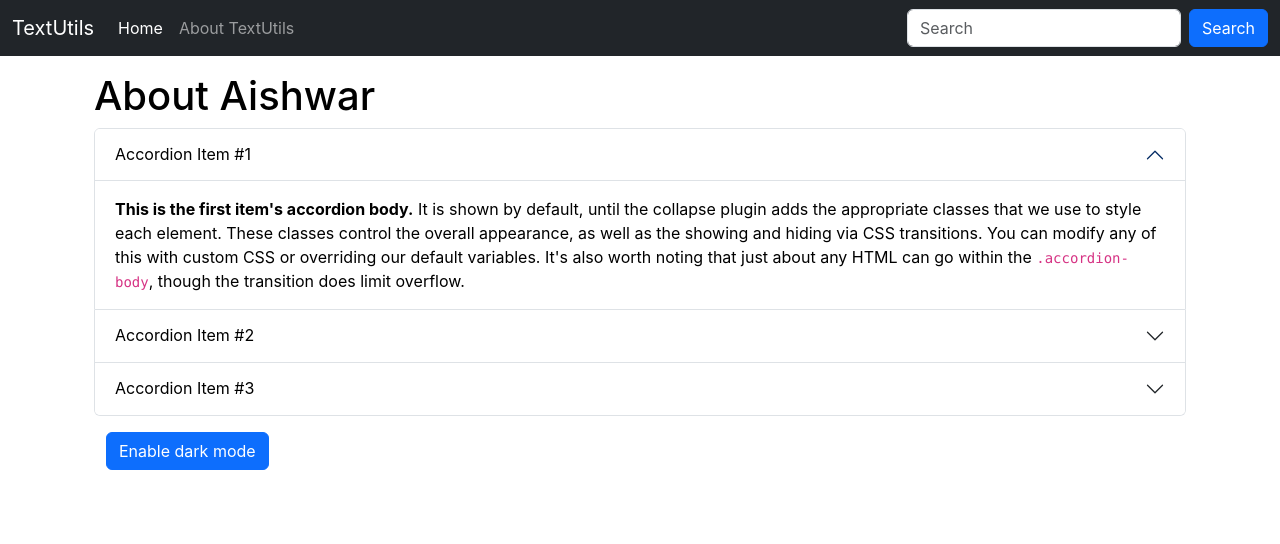
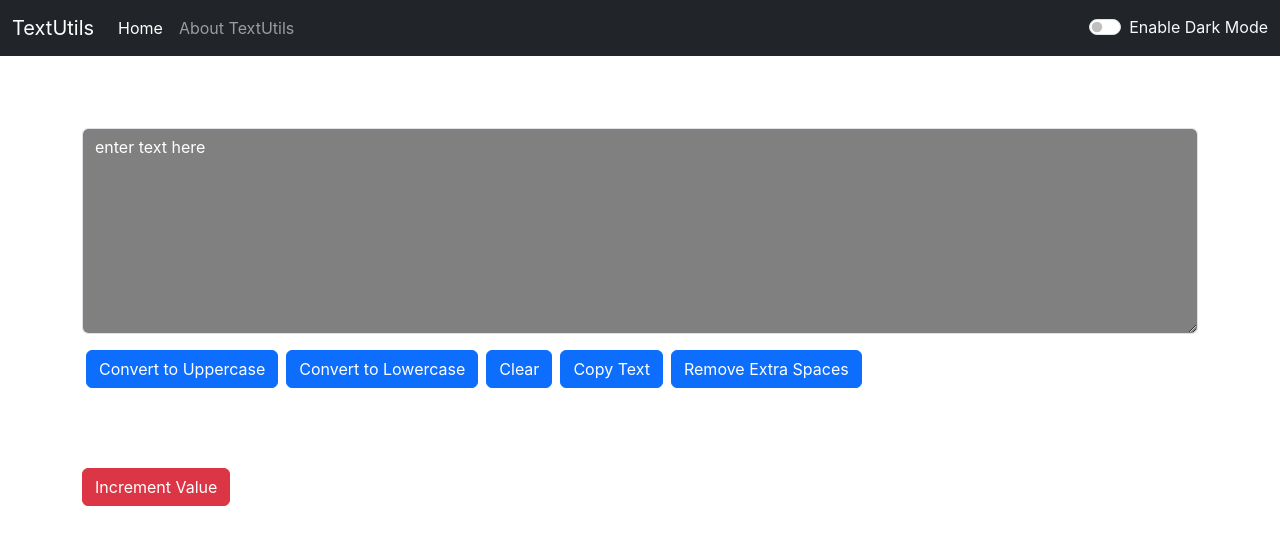
Before and after one commit to mrworld196wide/Text-Utilizer, a React (Create React App) app: page / in a window 1280 px wide. Shown: the top 544 px of the page. Built offline with nearby package versions, Linux system fonts and the light colour scheme.

Commit message:
Improving Dark Mode & Refactoring App Component

```diff
--- a/src/App.js
+++ b/src/App.js
@@ -1,16 +1,32 @@
 /* eslint-disable jsx-a11y/anchor-is-valid */
+import { useState } from 'react';
 import './App.css';
-import About from './components/About';
+// import About from './components/About';
 import Navbar from './components/Navbar';
 import Textform from './components/Textform';
 
 function App() {
+  //state hook which is to used to toggle between light mode and dark mode
+  const [mode, setMode] = useState('dark');
+
+  // creating function to update state mode
+  const toggleMode=() =>{
+    if (mode === 'light'){
+      setMode('dark');
+      document.body.style.backgroundColor= '#042743';
+    }
+    else{
+      setMode('light');
+      document.body.style.backgroundColor= 'white';
+    }
+  }
   return (
     <>
-      <Navbar title="TextUtils" />
+      {/* darkmode is sent as props to Navbar component */}
+      <Navbar title="TextUtils" mode={mode} toggleMode={toggleMode}/>
       <div className="container my-3">
-        {/* <Textform heading="Enter your text below" /> */}
-        <About/>
+        <Textform heading="Enter your text below" mode={mode}/>
+        {/* <About/> */}
       </div>
     </>
   );
--- a/src/components/Navbar.js
+++ b/src/components/Navbar.js
@@ -3,7 +3,7 @@
 export default function Navbar(props) {
   return (
     <>
-   <nav className="navbar navbar-expand-lg navbar-dark bg-dark">
+      <nav className={`navbar navbar-expand-lg navbar-${props.mode} bg-${props.mode}`}>
         <div className="container-fluid">
           <a className="navbar-brand" href="/">{props.title}</a>
           <button className="navbar-toggler" type="button" data-bs-toggle="collapse" data-bs-target="#navbarSupportedContent" aria-controls="navbarSupportedContent" aria-expanded="false" aria-label="Toggle navigation">
@@ -18,10 +18,14 @@
                 <a className="nav-link" href="/">{props.aboutText}</a>
               </li>
             </ul>
-      <form className="d-flex" role="search">
+            {/* <form className="d-flex" role="search">
         <input className="form-control me-2" type="search" placeholder="Search" aria-label="Search"/>
         <button className="btn btn-primary" type="submit">Search</button>
-      </form>
+      </form> */}
+            <div className={`form-check form-switch text-${props.mode === 'light'? 'dark': 'light'} `}>
+              <input className="form-check-input" type="checkbox" onClick={props.toggleMode} role="switch" id="flexSwitchCheckDefault" />
+              <label className="form-check-label" htmlFor="flexSwitchCheckDefault">Enable Dark Mode </label>
+            </div>
           </div>
         </div>
       </nav>
@@ -29,11 +33,11 @@
   )
 }
 // proptypes
-Navbar.propTypes= {
+Navbar.propTypes = {
   title: PropTypes.string,
   aboutText: PropTypes.string
 }
 // defaultprops
-Navbar.defaultProps= {
+Navbar.defaultProps = {
   aboutText: "About TextUtils"
 }
--- a/src/components/Textform.js
+++ b/src/components/Textform.js
@@ -41,10 +41,12 @@
     const [text, setText] = useState('enter text here');
     return (
         <>
-            <div className="mb-3">
+            <div className="mb-3" style={{ color: props.mode === 'dark' ? 'white' : 'black' }}>
                 <h1>{props.heading}</h1>
                 <div className='mb-3'>
-                    <textarea className="form-control" id="myBox" rows="8" value={text} onChange={handleOnChange}></textarea>
+                    <textarea className="form-control" id="myBox" rows="8" value={text}
+                    onChange={handleOnChange} style={{ backgroundColor: props.mode === 'dark' ? 'grey' : 'white',
+                    color: props.mode === 'dark' ? 'white' : 'black' }}></textarea>
                 </div>
                 <button className="btn btn-primary mx-1" onClick={handleUpClick}>Convert to Uppercase</button>
                 <button className="btn btn-primary mx-1" onClick={handleLowClick}>Convert to Lowercase</button>
@@ -53,16 +55,16 @@
                 <button className="btn btn-primary mx-1" onClick={handleExtraSpaces}>Remove Extra Spaces</button>
             </div>
 
-            <div className="d-inline container my-4 ">
+            <div className="d-inline container my-4" style={{ color: props.mode === 'dark' ? 'white' : 'black' }}>
                 <p className=''>{value}</p>
                 <button className='btn btn-danger' onClick={() => setValue((value + 1))}>Increment Value</button>
             </div>
-            <div className="container my-2">
+            <div className="container my-2" style={{ color: props.mode === 'dark' ? 'white' : 'black' }}>
                 <h1>Your text summary</h1>
                 <p> {text.split(" ").length} words and {text.length} characters</p>
                 <p>{0.008 * text.split(" ").length} minutes to read </p>
                 <h2>Preview</h2>
-                <p>{text}</p>
+                <p>{text.length>0? text:"enter your text to preview"}</p>
             </div>
         </>
     )
```
Lines whose indentation alone changed are shown as unchanged.
